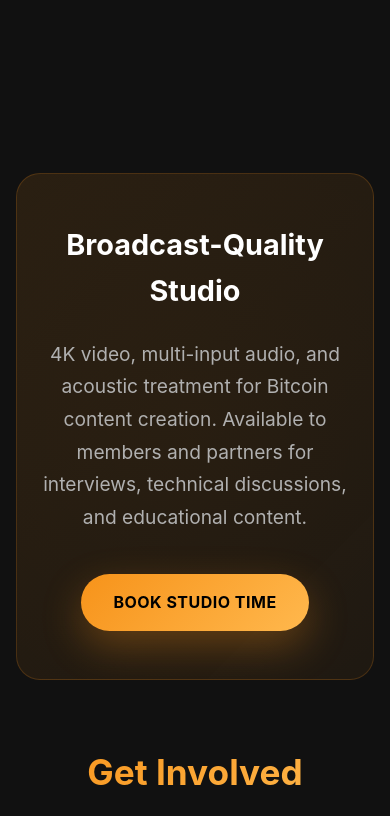
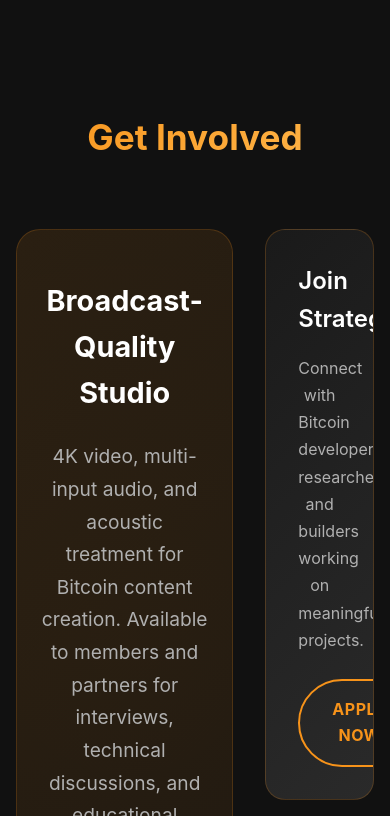
Before and after one commit to StrategyHubOfficial/strategyhub.github.io, a plain HTML site: page index.html in a window 390 px wide. Shown: the part 3808-4624 px from the top of the page. Drawn offline with Linux system fonts and the light colour scheme.

Commit message:
Update index.html

```diff
--- a/index.html
+++ b/index.html
@@ -362,7 +362,34 @@
             }
         }
 
+                    .action-grid {
+                display: grid;
+                grid-template-columns: 2fr 1fr;
+                gap: 2rem;
+                max-width: 1000px;
+                margin: 0 auto;
+                align-items: start;
+            }
+
+            .action-grid .studio-highlight {
+                margin: 0;
+                padding: 2.5rem;
+            }
+
+            .action-grid .card {
+                height: fit-content;
+            }
+
             @media (max-width: 768px) {
+                .action-grid {
+                    grid-template-columns: 1fr;
+                    gap: 2rem;
+                }
+
+                .action-grid .studio-highlight {
+                    padding: 3rem 1.5rem;
+                }
+            }
             .hero {
                 padding: 6rem 0 4rem;
             }
@@ -509,7 +536,9 @@
 
     <div class="section">
         <div class="container">
-            <div class="studio-highlight" style="max-width: 500px; margin: 4rem auto;">
+            <h2 class="section-title">Get Involved</h2>
+            <div class="action-grid" style="display: grid; grid-template-columns: 2fr 1fr; gap: 2rem; max-width: 1000px; margin: 0 auto;">
+                <div class="studio-highlight">
                     <h3>Broadcast-Quality Studio</h3>
                     <p>
                         4K video, multi-input audio, and acoustic treatment for Bitcoin content creation.
@@ -518,9 +547,6 @@
                     </p>
                     <a href="https://calendly.com/strategy-hub/30min" class="btn" target="_blank" rel="noopener noreferrer" aria-label="Book studio time via Calendly">Book Studio Time</a>
                 </div>
-
-            <h2 class="section-title">Get Involved</h2>
-            <div style="max-width: 500px; margin: 0 auto;">
                 <div class="card" style="text-align: center;">
                     <h3>Join StrategyHub</h3>
                     <p>Connect with Bitcoin developers, researchers, and builders working on meaningful projects.</p>
```
Lines whose indentation alone changed are shown as unchanged.
